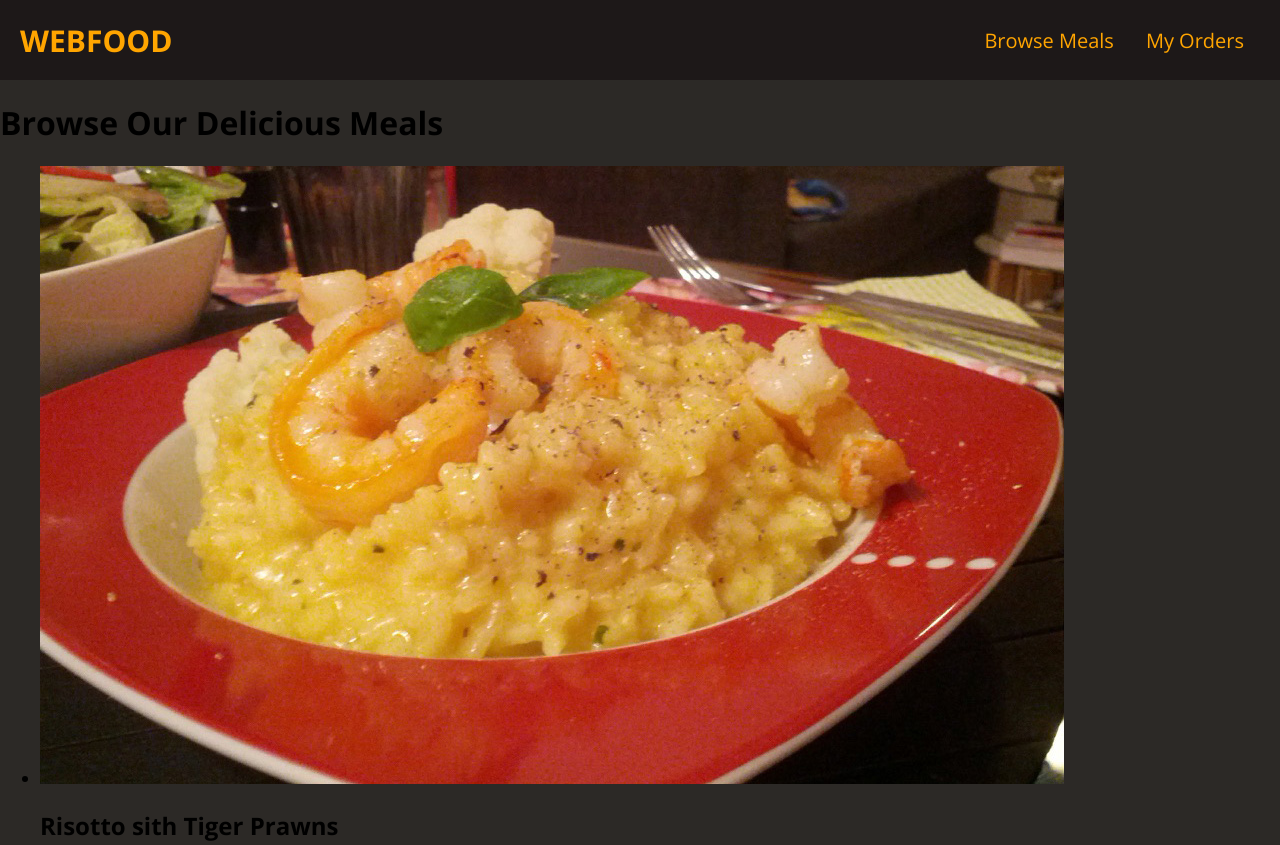
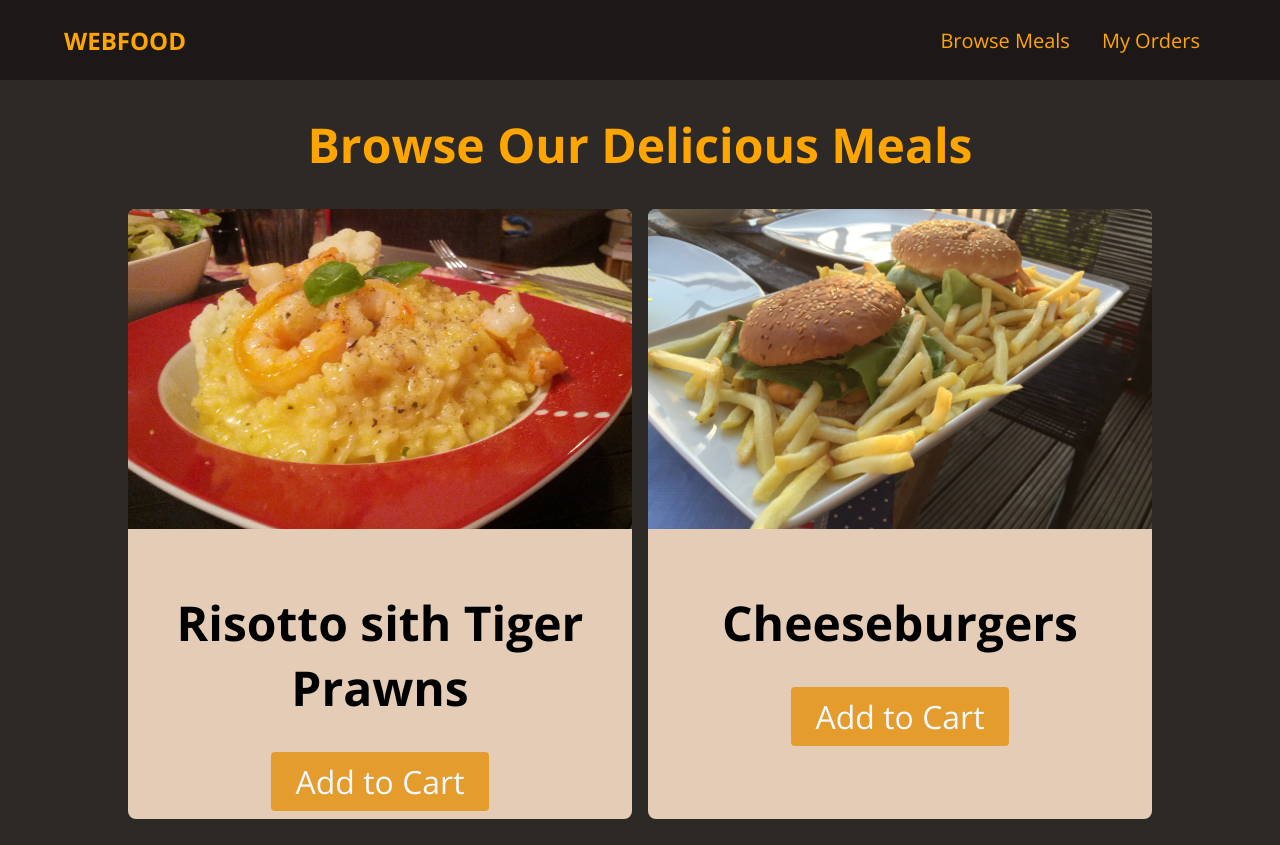
Before and after one commit to soyun0118/Menu-Page, a plain HTML site: page index.html in a window 1280 px wide. Shown: the top 845 px of the page. Drawn offline with nearby package versions, Linux system fonts and the light colour scheme.

Commit message:
add main css and change unit

```diff
--- a/index.html
+++ b/index.html
@@ -25,7 +25,7 @@
     <h1>Browse Our Delicious Meals</h1>
     <section id="latest-products">
       <ul>
-        <li class="food-items">
+        <li class="food-item">
           <article>
             <img src="images/risotto.jpg" alt="Risotto">
             <div class="item-contents">
@@ -34,7 +34,7 @@
             </div>
           </article>
         </li>
-        <li class="food-items">
+        <li class="food-item">
           <article>
             <img src="images/cheeseburgers.jpg" alt="Cheeseburgers">
             <div class="item-contents">
--- a/styles.css
+++ b/styles.css
@@ -9,12 +9,12 @@ a {
 }
 
 #main-header {
-	height: 80px;
+	height: 5rem;
 	display: flex;
 	justify-content: space-between;
 	align-items: center;
 	background-color: rgb(29, 24, 24);
-	padding: 0 20px;
+	padding: 0 5%;
 }
 
 #main-header ul {
@@ -25,12 +25,12 @@ a {
 }
 
 #main-header li {
-	margin: 0 16px;
+	margin: 0 1rem;
 }
 
 #main-header nav a {
 	color: orange;
-	font-size: 20px;
+	font-size: 1.25rem;
 }
 
 #main-header nav a:hover {
@@ -39,7 +39,57 @@ a {
 
 #logo {
 	color: orange;
-	font-size: 30px;
+	font-size: 1.5rem;
 	font-weight: bold;
 	text-transform: uppercase;
 }
+
+main h1 {
+	text-align: center;
+	color: orange;
+	font-size: 3rem;
+}
+
+#latest-products {
+	width: 80%;
+	margin: 2rem auto;
+}
+
+#latest-products ul {
+	display: grid;
+	grid-template-columns: 1fr 1fr;
+	gap: 1rem;
+	margin: 0;
+	padding: 0;
+}
+
+.food-item {
+	background-color: rgb(228, 204, 182);
+	border-radius: 8px;
+	overflow: hidden;
+  list-style: none;
+}
+
+.food-item img {
+	height: 20rem;
+	width: 100%;
+	object-fit: cover;
+}
+
+.item-contents {
+  font-size: 200%;
+	text-align: center;
+	padding: 1rem;
+}
+
+.btn {
+	background-color: rgb(228, 157, 44);
+	color: aliceblue;
+	padding: 0.5rem 1.5rem;
+	border-radius: 4px;
+}
+
+.btn:hover {
+	background-color: aliceblue;
+	color: rgb(228, 157, 44);
+}
```
